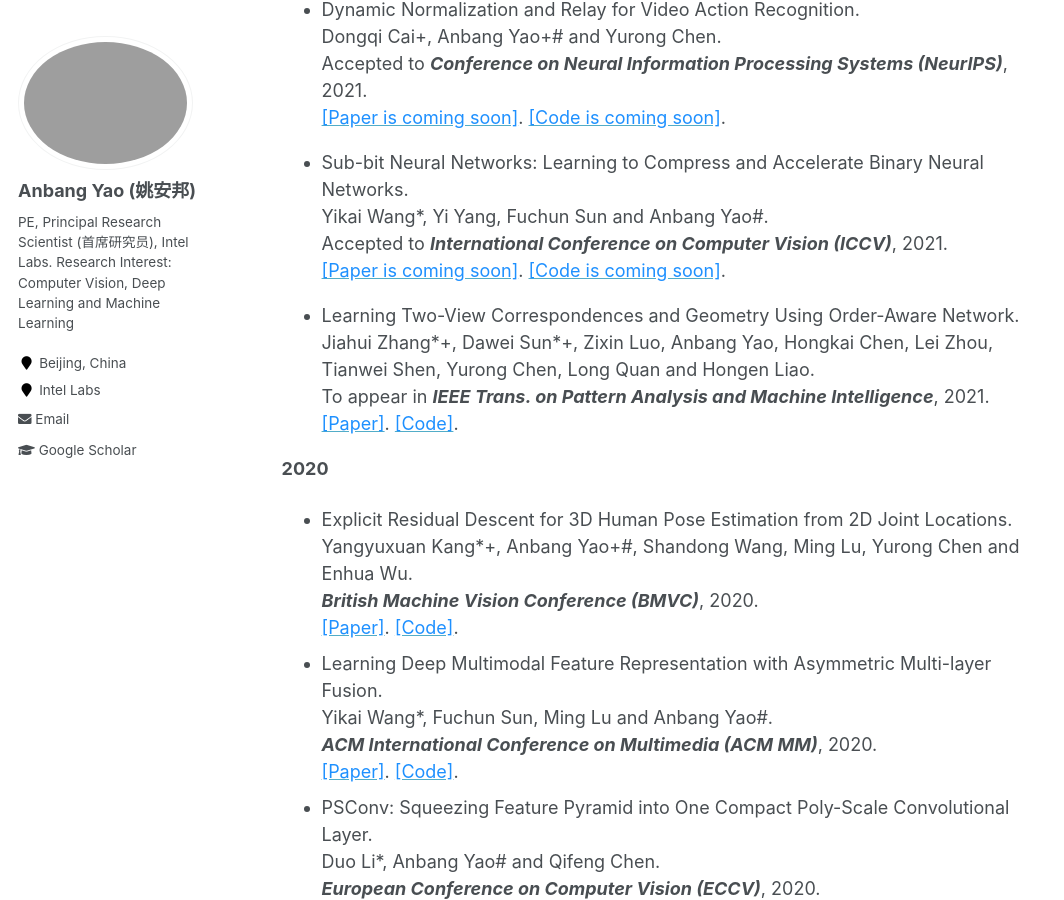
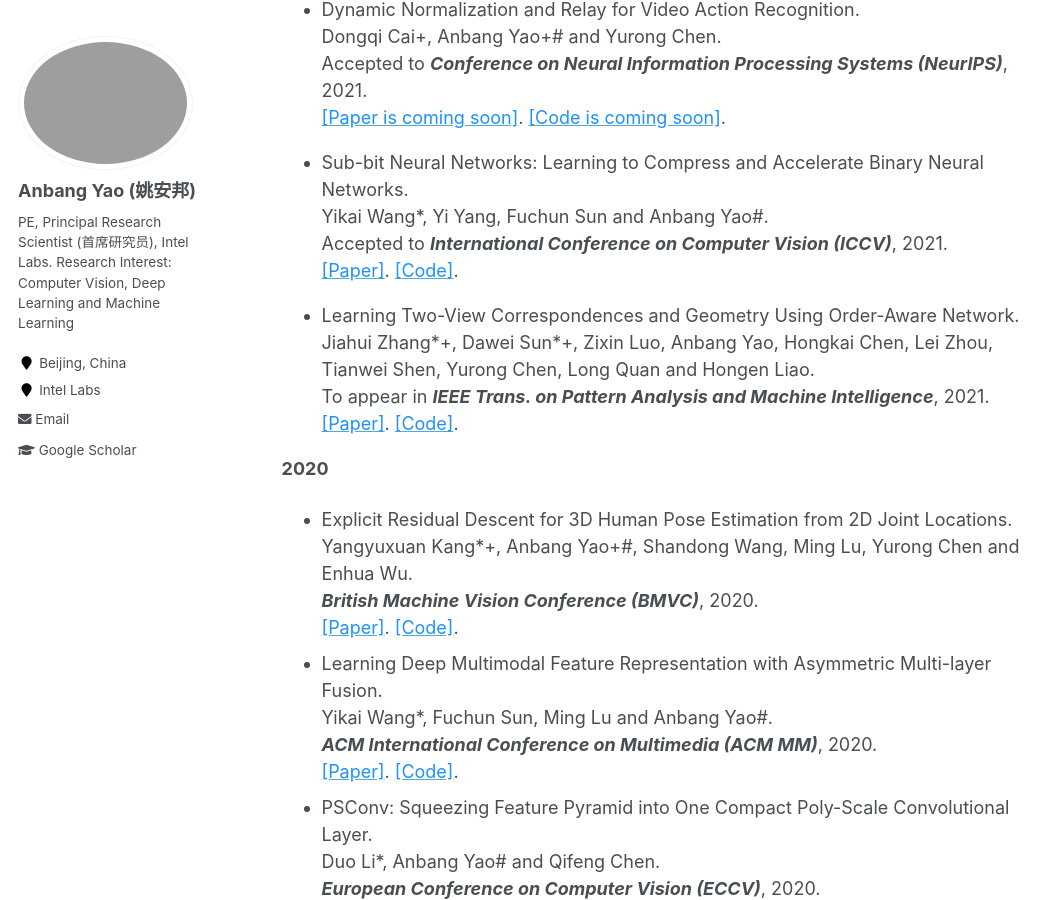
Before and after one commit to YaoAnbang/YaoAnbang.github.io, a Jekyll site: the page built from _pages/about.md, in a window 1280 px wide and 900 px high, scrolled down 1784 px. Shown: the whole window, without its empty margins (0-1064 px from the left). Built offline with Jekyll 4.4.1, drawn with Linux system fonts in a browser that asks for light colours.

Commit message:
Update about.md

```diff
--- a/_pages/about.md
+++ b/_pages/about.md
@@ -50,7 +50,7 @@
 <!--</blockquote> -->
 
 <!-- <blockquote> -->
-+ Sub-bit Neural Networks: Learning to Compress and Accelerate Binary Neural Networks.<br> Yikai Wang\*, Yi Yang, Fuchun Sun and Anbang Yao\#.<br> Accepted to <em>**International Conference on Computer Vision (ICCV)**</em>, 2021.<br> [<font color="DodgerBlue">[Paper is coming soon]</font>](https://yaoanbang.github.io/). [<font color="DodgerBlue">[Code is coming soon]</font>](https://yaoanbang.github.io/).<br>
++ Sub-bit Neural Networks: Learning to Compress and Accelerate Binary Neural Networks.<br> Yikai Wang\*, Yi Yang, Fuchun Sun and Anbang Yao\#.<br> Accepted to <em>**International Conference on Computer Vision (ICCV)**</em>, 2021.<br> [<font color="DodgerBlue">[Paper]</font>](https://openaccess.thecvf.com/content/ICCV2021/papers/Wang_Sub-Bit_Neural_Networks_Learning_To_Compress_and_Accelerate_Binary_Neural_ICCV_2021_paper.pdf). [<font color="DodgerBlue">[Code]</font>](https://github.com/yikaiw/SNN).<br>
 <!--</blockquote> -->
 
 <!-- <blockquote> -->
```
